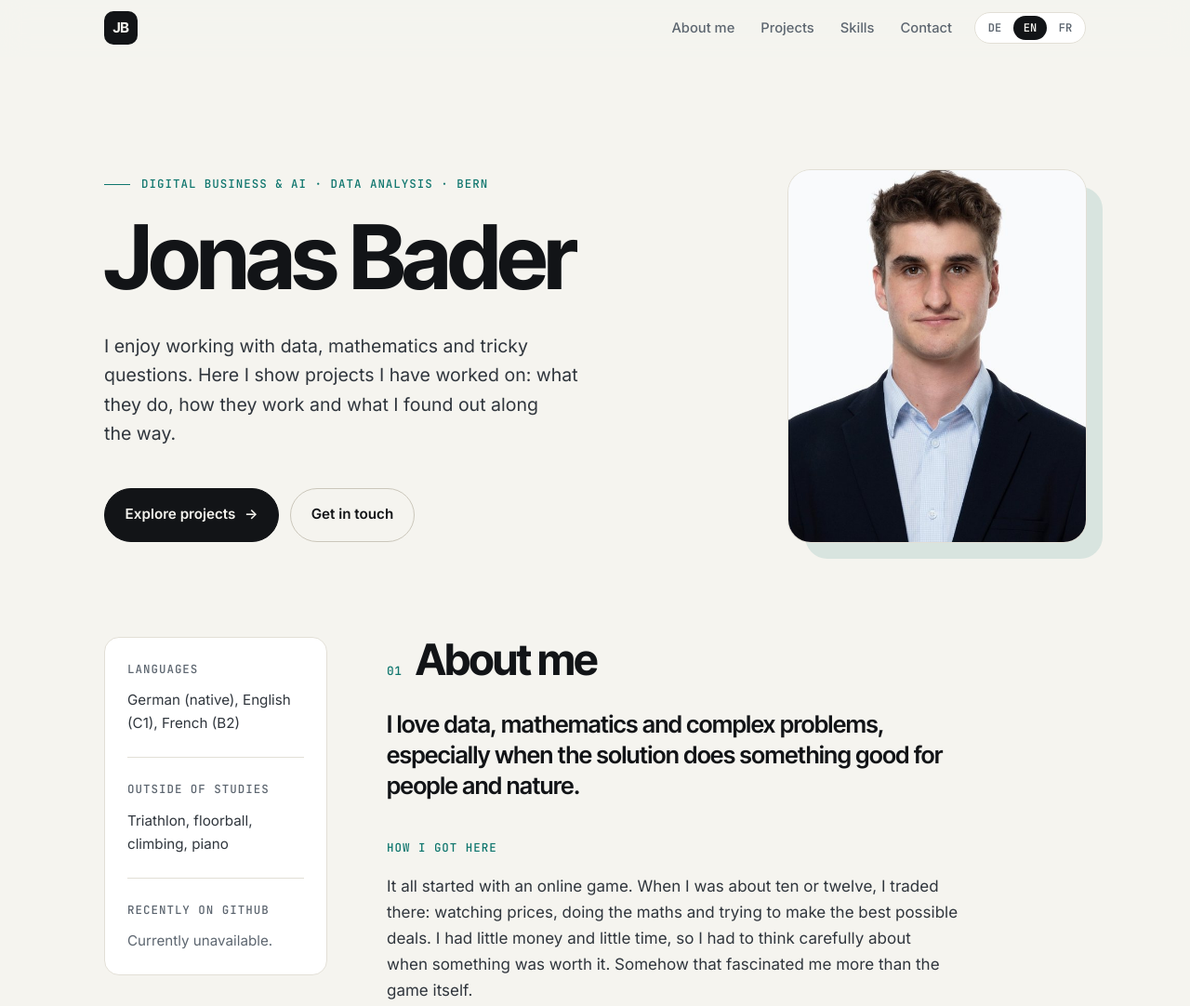
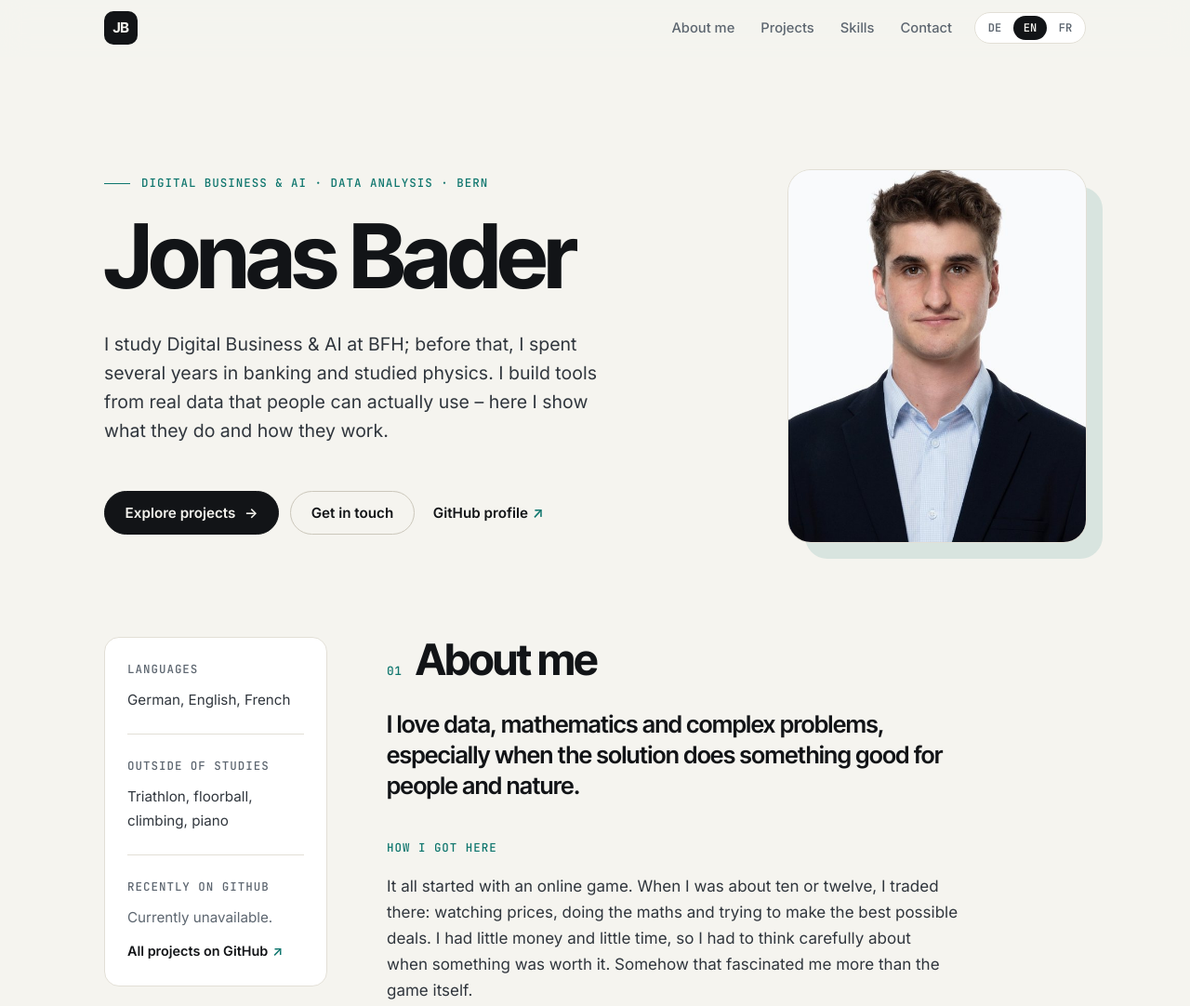
Before and after one commit to Jonasbader7/Portfoliopage, a plain HTML site: page index.html in a window 1280 px wide. Shown: the top 1082 px of the page at 93% size. Drawn offline with Linux system fonts and the light colour scheme; no server answers.

Commit message:
Align with GitHub profile: hero intro, GitHub links, languages
- Hero: same introduction as the GitHub profile (BFH, bank, physics,
  tools from real data) instead of the sentence repeated in "Über mich";
  third, quiet link "GitHub-Profil"
- Sidebar: "Alle Projekte auf GitHub" below the repo list; the profile
  README repo (Jonasbader7) is hidden from the list, cache key bumped
  so stored lists with it no longer apply
- Languages without levels
- English and French translations

Co-Authored-By: Claude Opus 5.5 <noreply@anthropic.com>

```diff
--- a/index.html
+++ b/index.html
@@ -84,14 +84,15 @@
         <p class="hero-role" data-i18n="hero.role">Digital Business &amp; AI · Datenanalyse · Bern</p>
 
         <p class="hero-intro" data-i18n="hero.intro">
-            Ich beschäftige mich gern mit Daten, Mathematik und kniffligen Fragen.
-            Hier zeige ich Projekte, an denen ich gearbeitet habe: was sie tun, wie sie funktionieren
-            und was ich dabei herausgefunden habe.
+            Ich studiere Digital Business &amp; AI an der BFH, davor war ich mehrere Jahre in der Bank und
+            habe Physik studiert. Ich baue aus echten Daten Werkzeuge, die man benutzen kann – hier zeige
+            ich, was sie tun und wie sie funktionieren.
         </p>
 
         <div class="hero-actions">
             <a href="#projects" class="cta" data-i18n="hero.ctaProjects">Projekte entdecken</a>
             <a href="#contact" class="cta cta-secondary" data-i18n="hero.ctaContact">Kontakt aufnehmen</a>
+            <a href="https://github.com/Jonasbader7" class="hero-link" data-i18n="hero.github">GitHub-Profil</a>
         </div>
     </section>
 
@@ -601,7 +602,7 @@
         <aside class="sidebar" aria-label="Kurzprofil" data-i18n-aria="side.aria">
             <section>
                 <h2 data-i18n="side.languages">Sprachen</h2>
-                <p data-i18n="side.languagesText">Deutsch (Muttersprache), Englisch (C1), Französisch (B2)</p>
+                <p data-i18n="side.languagesText">Deutsch, Englisch, Französisch</p>
             </section>
 
             <section>
@@ -615,6 +616,7 @@
                 <ul class="plain-list" id="repo-liste">
                     <li class="muted">…</li>
                 </ul>
+                <a class="work-link" href="https://github.com/Jonasbader7" data-i18n="side.githubAll">Alle Projekte auf GitHub</a>
             </section>
         </aside>
 
--- a/lang/en.json
+++ b/lang/en.json
@@ -11,16 +11,18 @@
 
     "hero.alt": "Portrait of Jonas Bader",
     "hero.role": "Digital Business &amp; AI · Data analysis · Bern",
-    "hero.intro": "I enjoy working with data, mathematics and tricky questions. Here I show projects I have worked on: what they do, how they work and what I found out along the way.",
+    "hero.intro": "I study Digital Business &amp; AI at BFH; before that, I spent several years in banking and studied physics. I build tools from real data that people can actually use – here I show what they do and how they work.",
+    "hero.github": "GitHub profile",
     "hero.ctaProjects": "Explore projects",
     "hero.ctaContact": "Get in touch",
 
     "side.aria": "Short profile",
     "side.languages": "Languages",
-    "side.languagesText": "German (native), English (C1), French (B2)",
+    "side.languagesText": "German, English, French",
     "side.outside": "Outside of studies",
     "side.outsideText": "Triathlon, floorball, climbing, piano",
     "side.github": "Recently on GitHub",
+    "side.githubAll": "All projects on GitHub",
 
     "about.title": "About me",
     "about.lead": "I love data, mathematics and complex problems, especially when the solution does something good for people and nature.",
--- a/lang/fr.json
+++ b/lang/fr.json
@@ -11,16 +11,18 @@
 
     "hero.alt": "Portrait de Jonas Bader",
     "hero.role": "Digital Business &amp; AI · Analyse de données · Berne",
-    "hero.intro": "J’aime travailler avec les données, les mathématiques et les questions épineuses. Je présente ici des projets sur lesquels j’ai travaillé : ce qu’ils font, comment ils fonctionnent et ce que j’en ai appris.",
+    "hero.intro": "J’étudie le Digital Business &amp; AI à la BFH ; auparavant, j’ai travaillé plusieurs années dans la banque et étudié la physique. Je construis à partir de données réelles des outils que l’on peut vraiment utiliser – je montre ici ce qu’ils font et comment ils fonctionnent.",
+    "hero.github": "Profil GitHub",
     "hero.ctaProjects": "Découvrir les projets",
     "hero.ctaContact": "Me contacter",
 
     "side.aria": "Profil en bref",
     "side.languages": "Langues",
-    "side.languagesText": "Allemand (langue maternelle), anglais (C1), français (B2)",
+    "side.languagesText": "Allemand, anglais, français",
     "side.outside": "En dehors des études",
     "side.outsideText": "Triathlon, unihockey, escalade, piano",
     "side.github": "Récemment sur GitHub",
+    "side.githubAll": "Tous les projets sur GitHub",
 
     "about.title": "À propos",
     "about.lead": "J’aime les données, les mathématiques et les problèmes complexes, surtout quand la solution fait du bien aux personnes et à la nature.",
--- a/script.js
+++ b/script.js
@@ -205,11 +205,13 @@ let repoFehler = false; // true, wenn die API nicht erreichbar war
 // Ohne Anmeldung erlaubt die GitHub-API nur 60 Abfragen pro Stunde und IP-Adresse.
 // Damit die Liste auch in einem gemeinsamen Netz (z. B. bei einer Präsentation) erscheint,
 // wird die Antwort eine Stunde im Browser zwischengespeichert.
-const REPO_CACHE_KEY = "github-repos";
+// «-v2»: neuer Name, damit ältere Zwischenspeicher (noch mit dem Profil-Repo) nicht mehr gelten.
+const REPO_CACHE_KEY = "github-repos-v2";
 const REPO_CACHE_MS = 60 * 60 * 1000;
 
-// Repositories, die nicht in der Liste erscheinen sollen (z. B. Hausaufgaben)
-const REPOS_AUSGEBLENDET = ["EMPR_HW1"];
+// Repositories, die nicht in der Liste erscheinen sollen: Hausaufgaben und das Profil-README
+// (das Repo mit dem eigenen Benutzernamen zeigt GitHub oben auf der Profilseite an)
+const REPOS_AUSGEBLENDET = ["EMPR_HW1", "Jonasbader7"];
 
 function leseRepoCache() {
     try {
--- a/styles.css
+++ b/styles.css
@@ -490,12 +490,39 @@ img {
     grid-area: actions;
     display: flex;
     flex-wrap: wrap;
+    align-items: center;
     gap: 0.75rem;
     margin-top: 2rem;
 }
 
 .hero-actions .cta {
     margin-top: 0;
+}
+
+/* Dritter, leiser Link im Hero: Text mit Pfeil statt Knopf */
+.hero-link {
+    display: inline-flex;
+    align-items: center;
+    gap: 0.3rem;
+    padding: 0.85rem 0.5rem;
+    color: var(--color-text);
+    font-size: 0.95rem;
+    font-weight: 600;
+    text-decoration: none;
+}
+
+.hero-link::after {
+    content: "↗";
+    color: var(--color-accent);
+    transition: transform 0.3s var(--ease-spring);
+}
+
+.hero-link:hover {
+    color: var(--color-accent);
+}
+
+.hero-link:hover::after {
+    transform: translate(2px, -2px);
 }
 
 
```
